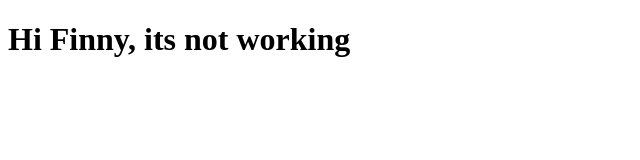
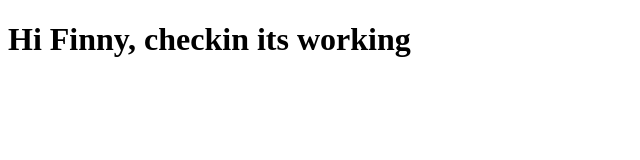
Before and after one commit to finnyexeeson/Coursera, a plain HTML site: page site/index.html in a window 1280 px wide. Shown: the whole page, without its empty margins (0-640 px from the left). Drawn offline with Linux system fonts and the light colour scheme.

Commit message:
Some changes made

```diff
--- a/site/index.html
+++ b/site/index.html
@@ -4,6 +4,6 @@
 	<title>Hello Finny Exeeson</title>
 </head>
 <body>
-<h1>Hi Finny, its not working</h1>
+<h1>Hi Finny, checkin its working</h1>
 </body>
 </html>
```
